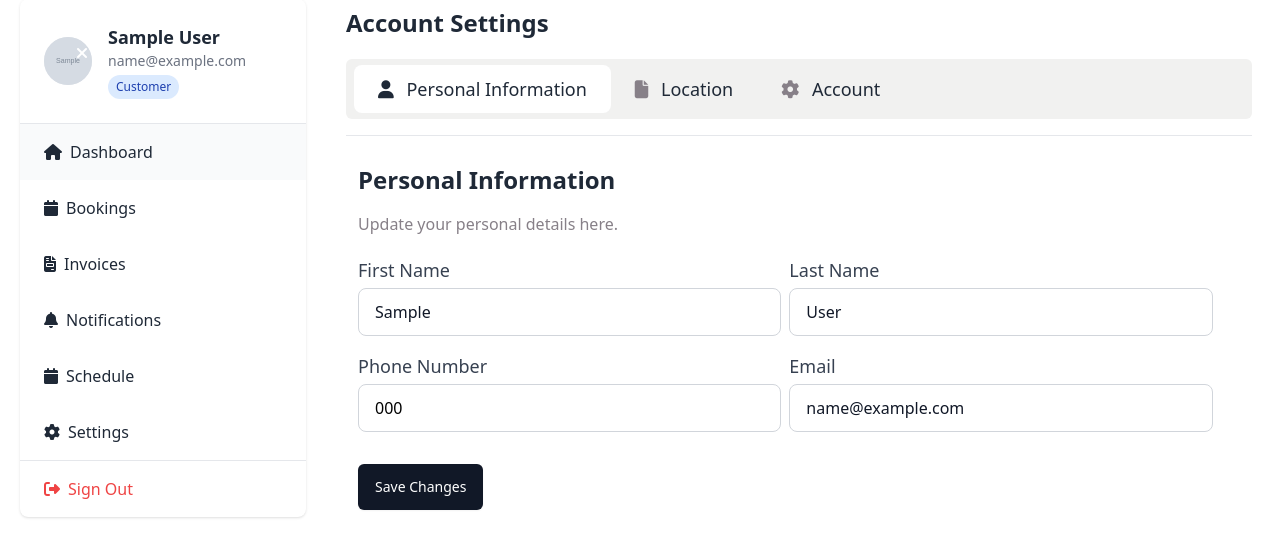
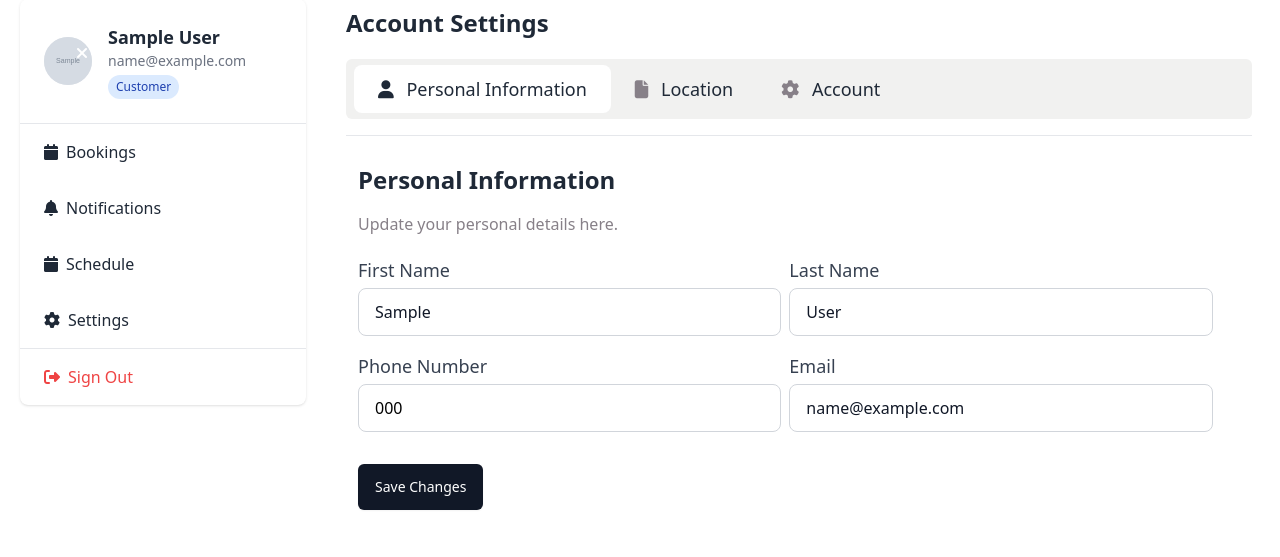
Before and after one commit to jeanclaudegeagea/HomeServiceDjango, a Django app: page /profile/ in a window 1280 px wide. Shown: the part 105-662 px from the top of the page. Run offline with Django 5.2, Linux system fonts and the light colour scheme; a user stored in the database is signed in; tables that the repository leaves empty hold one stand-in row (values such as "Sample post"); grey boxes marked "Sample" are stand-in pictures; data that the repository does not hold is empty; some libraries are stand-ins or nearby versions.

Commit message:
small fixes

```diff
--- a/homeservice/core/templates/core/how_it_works.html
+++ b/homeservice/core/templates/core/how_it_works.html
@@ -172,8 +172,8 @@
             </div>
 
             <div class="border-b pb-4">
-                <h3 class="font-medium mb-2">Can I reschedule my booking?</h3>
-                <p class="text-muted-foreground text-sm">Yes, you can reschedule your booking through your account dashboard up to 24 hours before the scheduled time.</p>
+                <h3 class="font-medium mb-2">Can I cancel my booking?</h3>
+                <p class="text-muted-foreground text-sm">Yes, you can cancel your booking through your account bookings.</p>
             </div>
 
             <div class="border-b pb-4">
--- a/homeservice/core/templates/core/sidebar.html
+++ b/homeservice/core/templates/core/sidebar.html
@@ -36,11 +36,6 @@
       </div>
       <div class="border-t border-gray-200">
           <nav class="flex flex-col">
-              <a href="{% url 'profile' %}"
-                  class="px-6 py-4 text-left hover:bg-gray-50 flex items-center gap-2 {% if request.path == '/profile/' %}bg-gray-50 font-medium{% endif %}">
-                  <i class="fas fa-home"></i>
-                  Dashboard
-              </a>
               <a href="{% url 'bookings' %}" class="px-6 py-4 text-left hover:bg-gray-50 flex items-center gap-2 {% if request.path == '/bookings/' %}bg-gray-50 font-medium{% endif %}">
                 <i class="fas fa-calendar"></i>
                 Bookings
@@ -50,11 +45,6 @@
               <a href="#" class="px-6 py-4 text-left hover:bg-gray-50 flex items-center gap-2">
                   <i class="fas fa-file-invoice"></i>
                   Services
-              </a>
-              {% else %}
-              <a href="#" class="px-6 py-4 text-left hover:bg-gray-50 flex items-center gap-2">
-                  <i class="fas fa-file-invoice"></i>
-                  Invoices
               </a>
               {% endif %}
               <a href="#" class="px-6 py-4 text-left hover:bg-gray-50 flex items-center gap-2">
@@ -95,5 +85,8 @@
     else if (currentLocation.includes("/manage-schedule/")){
       window.location.href = "/profile"
     }
+    else if (currentLocation.includes("/bookings/")){
+      window.location.href = "/profile"
+    }
   })
 </script>
--- a/homeservice/core/templates/serviceProvider/settings.html
+++ b/homeservice/core/templates/serviceProvider/settings.html
@@ -25,7 +25,7 @@
   <main class="space-y-6">
     <form method="post" id="change-personal-info">
       {% csrf_token %} {% if messages %}
-      <div class="mb-4">
+      <div class="mb-4 space-y-4">
         {% for message in messages %}
         <div class="alert {% if message.tags %}alert-{{ message.tags }}{% endif %}">
           {{ message }}
```
